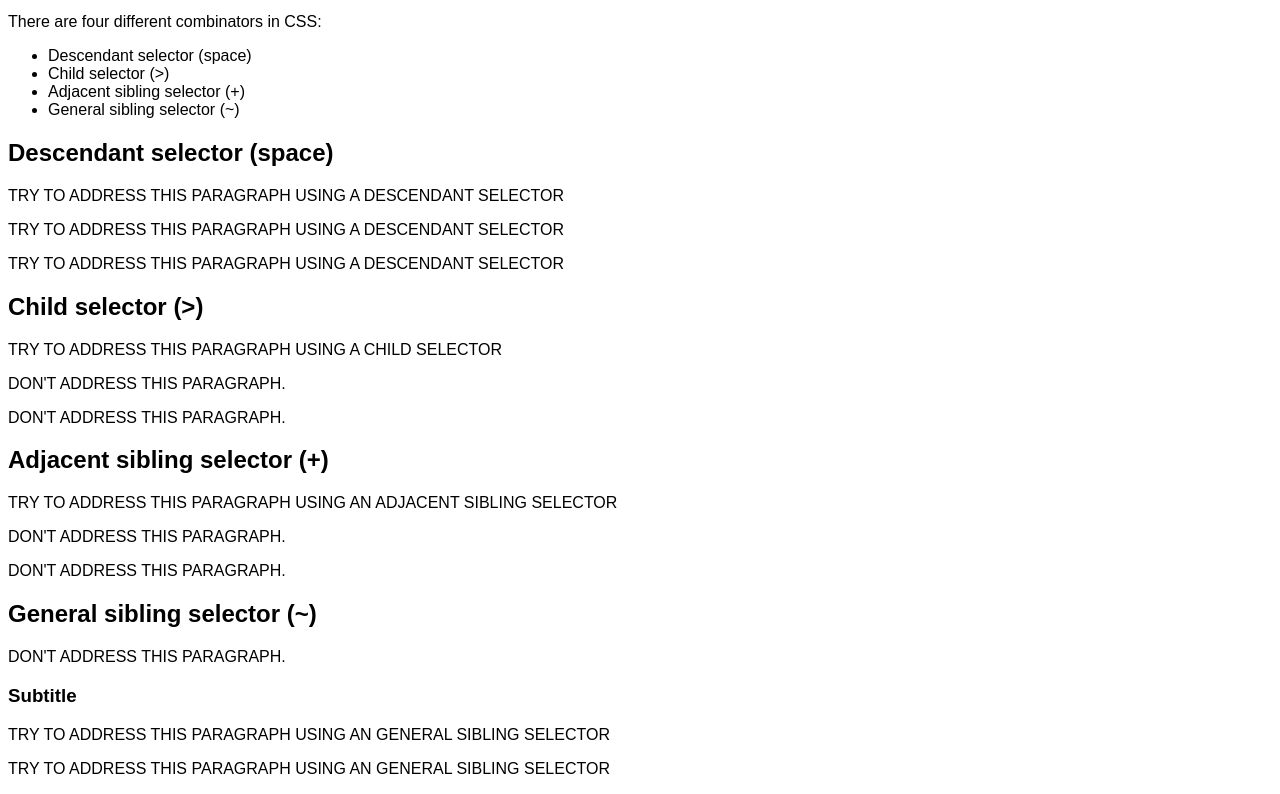
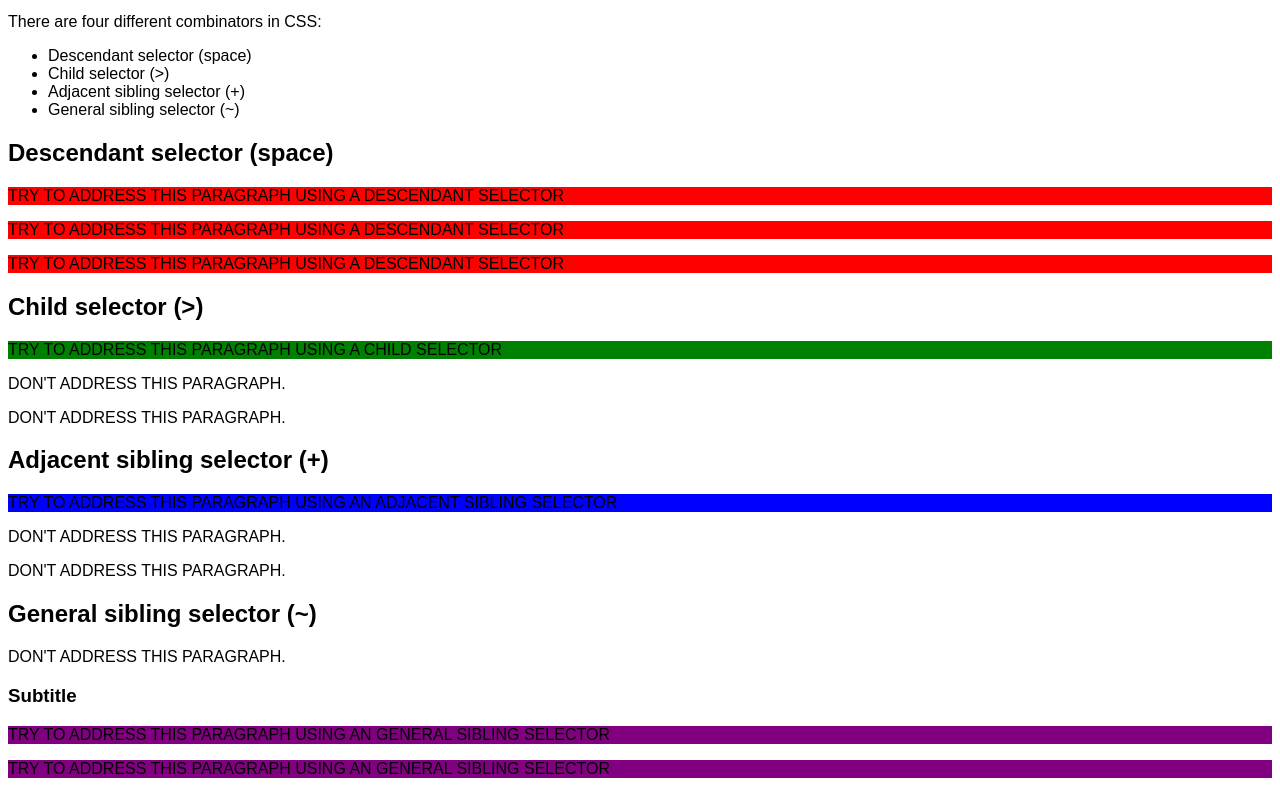
Before and after one commit to EHB-MCT/web1-exercise-03-ilyasassakali, a plain HTML site: page index.html in a window 1280 px wide. Shown: the part 101-895 px from the top of the page. Drawn offline with Linux system fonts and the light colour scheme.

Commit message:
klaar combinator selectors

```diff
--- a/style.css
+++ b/style.css
@@ -1,3 +1,19 @@
 body {
     font-family: Arial, Helvetica, sans-serif;
 }
+
+.descendant-selector p {
+    background-color: red;
+}
+
+.child-selector>p {
+    background-color: green;
+}
+
+.adjacent-sibling-selector h2+p {
+    background-color: blue;
+}
+
+.general-sibling-selector h3~p {
+    background-color: purple;
+}
```
Also changed, not shown: index.html (line endings or trailing spaces).
